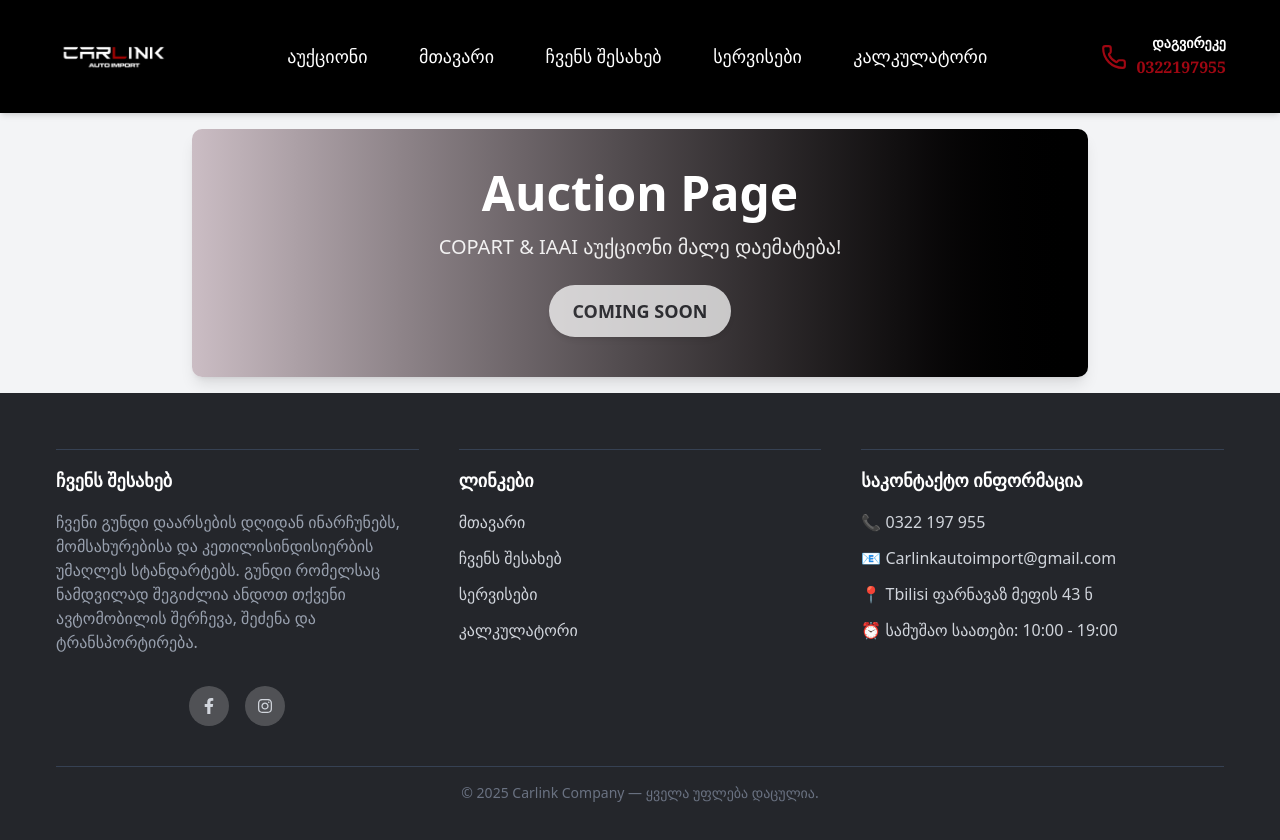
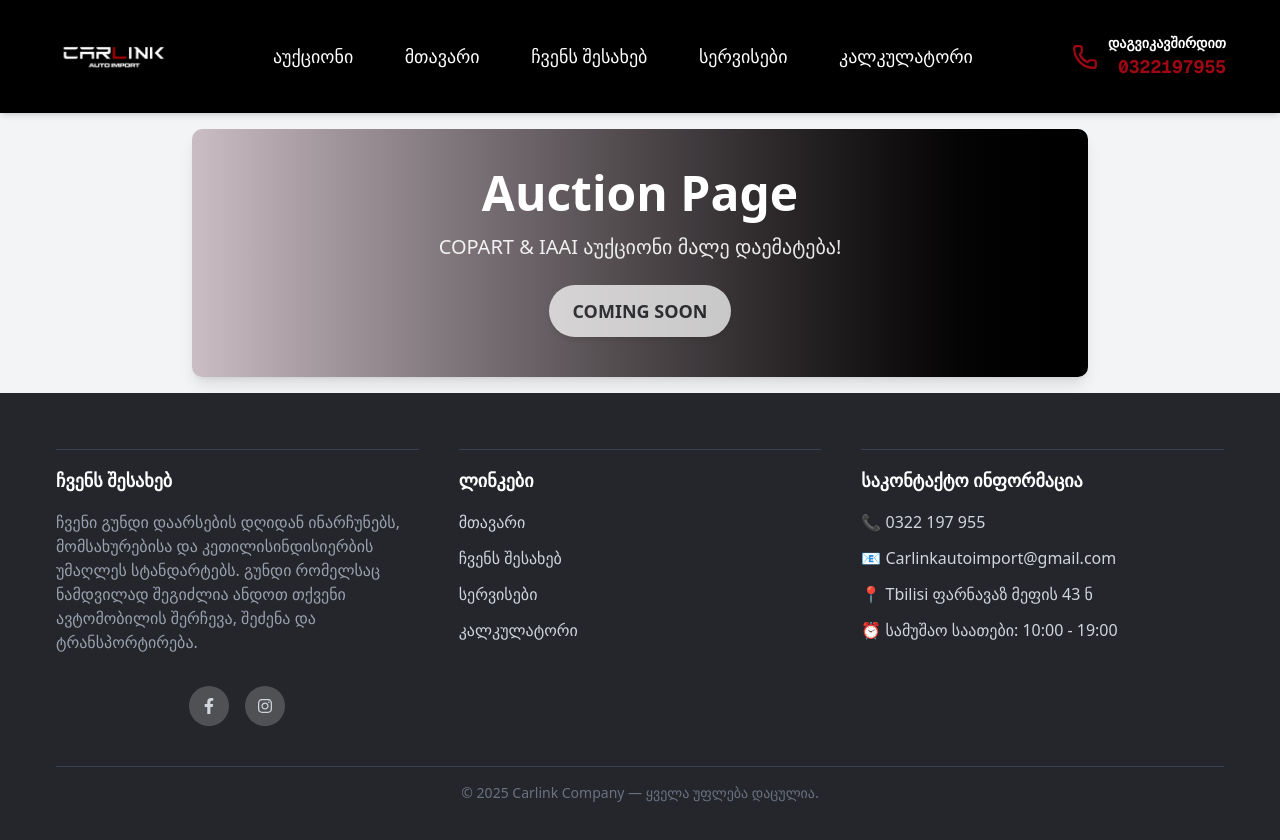
Before and after one commit to Giorgobiani2002/carlink, a Next.js app in the folder carlinkimport/: page /auctions in a window 1280 px wide. Shown: the top 840 px of the page. Built offline with nearby package versions, Linux system fonts and the light colour scheme.

Commit message:
fix bugs

```diff
--- a/carlinkimport/app/components/Header.tsx
+++ b/carlinkimport/app/components/Header.tsx
@@ -84,9 +84,15 @@
         <div className="hidden md:flex gap-2.5 items-center">
           <Phone size={26} className="text-red-800" />
           <div className="text-white text-right">
-            <h4 className="text-sm font-semibold">დაგვირეკე</h4>
-            <span className="text-base font-bold text-red-800">0322197955</span>
-          </div>
+          <div className="text-white text-right">
+  <h4 className="text-sm font-semibold">დაგვიკავშირდით</h4>
+  <span className="font-bold text-red-800 font-mono text-lg tabular-nums">
+    0322197955
+  </span>
+</div>
+
+</div>
+
         </div>
 
         {/* Mobile Menu Icon */}
```
